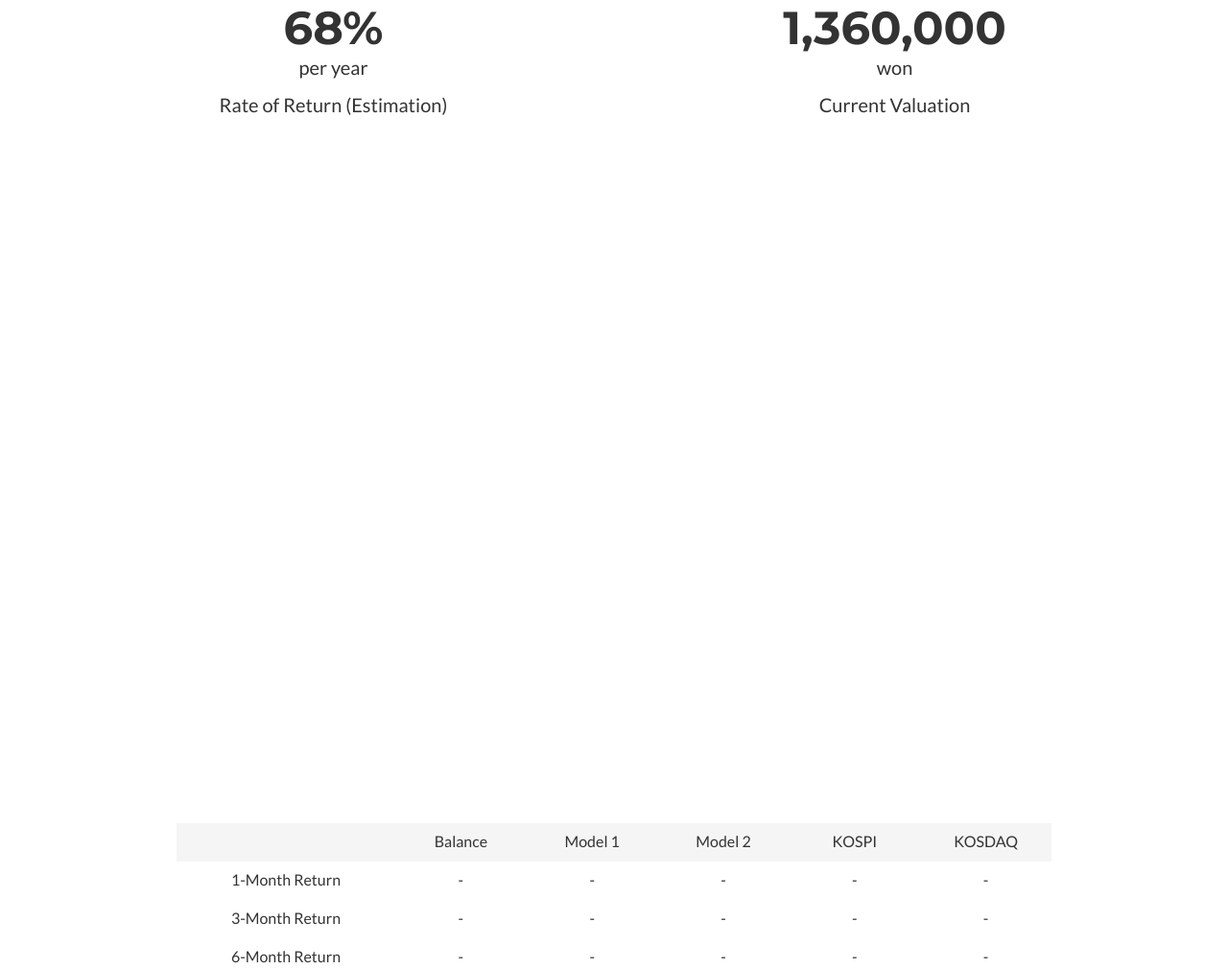
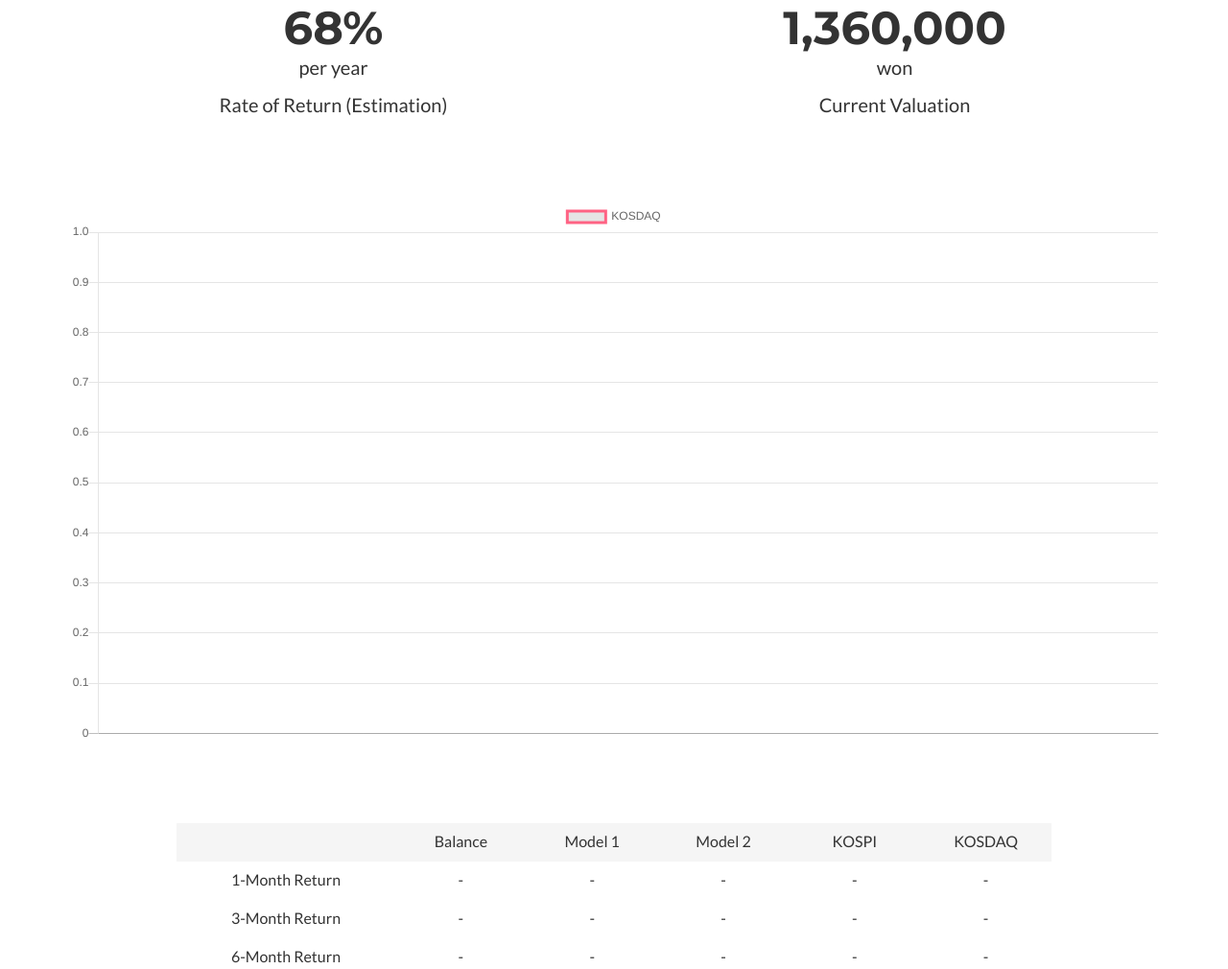
Before and after one commit to Jeonghwan-Cheon/Investment-Board, a website: page index.html in a window 1280 px wide. Shown: the part 2157-3167 px from the top of the page at 96% size. Drawn offline with nearby package versions, Linux system fonts and the light colour scheme; no server answers.

Commit message:
Update index.html

```diff
--- a/index.html
+++ b/index.html
@@ -248,11 +248,10 @@
                                     document.getElementById("m1retention".concat(String(i+1))).innerHTML = Intl.NumberFormat('ko-KR', { maximumSignificantDigits: 6 }).format(retention_data[i]);
                                     document.getElementById("m1result".concat(String(i+1))).innerHTML = Intl.NumberFormat('ko-KR', { maximumSignificantDigits: 6 }).format(profit_data[i]);
                                 }
-                                document.getElementById("m1result6").innerHTML = Intl.NumberFormat('ko-KR', { maximumSignificantDigits: 6 }).format(profit_data[0] + profit_data[1] + profit_data[2] + profit_data[3] + profit_data[4] + profit_data[5]);
-                                console.log(parseInt(profit_data[0]) + parseInt(profit_data[1]) + parseInt(profit_data[2]) + parseInt(profit_data[3]) + parseInt(profit_data[4]) + parseInt(profit_data[5]))
+                                var result6 = profit_data[0]*1+profit_data[1]*1+profit_data[2]*1+profit_data[3]*1+profit_data[4]*1;
+                                document.getElementById("m1result6").innerHTML = Intl.NumberFormat('ko-KR', { maximumSignificantDigits: 6 }).format(result6);
                             }
                         });
-                        console.log(temp);
                     </script>
                     <table border="0" bordercolor="gray" align="center" style="table-layout: auto; width:80%; height:250px">
                         <tr align="center" style="background:whitesmoke;">
@@ -343,9 +342,37 @@
                     <canvas id="myChart"></canvas>
                     <p> <br> </p>
                     <script>
-                    var data = [],
-                        label_data = [],
+                    var label_data = [],
                         value_data = [];
+                    var ctx = document.getElementById('myChart').getContext('2d');
+                    var chart1 = new Chart(ctx, {
+                        // The type of chart we want to create
+                        type: 'line',
+
+                        // The data for our dataset
+                        data: {
+                            labels: label_data,
+                            datasets: [{
+                                label: 'KOSDAQ',
+                                borderColor: 'rgb(255, 99, 132)',
+                                data: value_data
+                            }]
+                        },
+
+                        // Configuration options go here
+                        options: {
+                            // scales: {
+                            //     xAxes: [{
+                            //         type: 'time',
+                            //         time: {
+                            //             unit: 'day'
+                            //         }
+                            //     }]
+                            // }
+                        }
+                    });
+
+                    var data = [];
 
                     var spreadsheetId = "1Hn5X9H99YlUjvYpxEuYQ2XCdCOvV_AepQd8weJ5CGAk",
                         url = "https://spreadsheets.google.com/feeds/list/" +
@@ -363,37 +390,11 @@
                                 label_data.push(new Date(data[i].title.$t));
                                 value_data.push(data[i].content.$t.replace('close: ', '') * 1);
                             }
+                            chart1.update()
                         }
                     });
 
 
-                    var ctx = document.getElementById('myChart').getContext('2d');
-                    var chart = new Chart(ctx, {
-                        // The type of chart we want to create
-                        type: 'line',
-
-                        // The data for our dataset
-                        data: {
-                            labels: label_data,
-                            datasets: [{
-                                label: 'KOSDAQ',
-                                borderColor: 'rgb(255, 99, 132)',
-                                data: value_data
-                            }]
-                        },
-
-                        // Configuration options go here
-                        options: {
-                            scales: {
-                                xAxes: [{
-                                    type: 'time',
-                                    time: {
-                                        unit: 'day'
-                                    }
-                                }]
-                            }
-                        }
-                    });
                     </script>
                 </div>
             </div>
```
